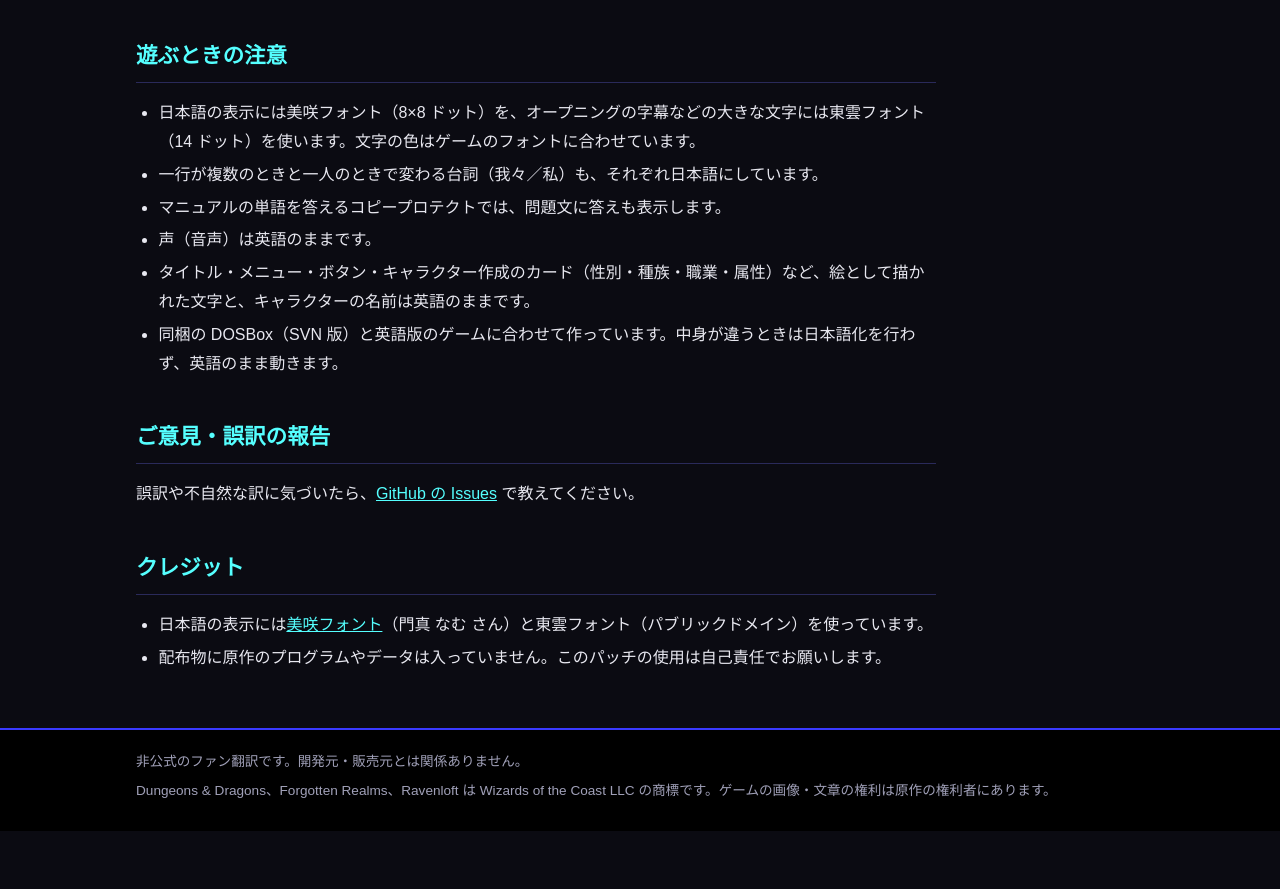
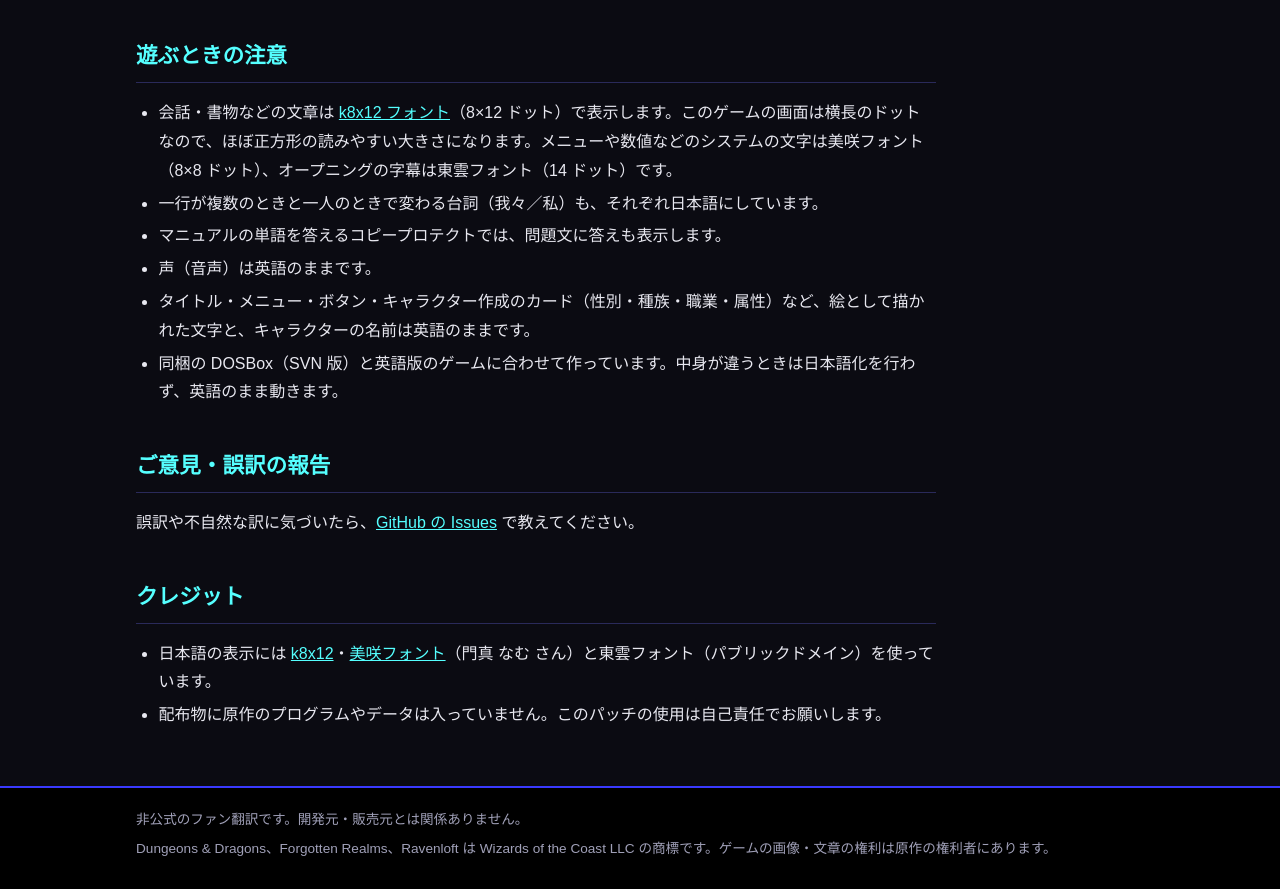
Before and after one commit to higesho/dnd-ja, a plain HTML site: page docs/strahd/index.html in a window 1280 px wide. Shown: the part 1910-2799 px from the top of the page. Before the commit the page ends 2741 px from the top, so only its background shows below. Drawn offline with Linux system fonts and the light colour scheme.

Commit message:
ストラドズ・ポゼッション v1.1: 文章を k8x12 フォントに、画面の画像を 640×400 に
Co-Authored-By: Claude Opus 5.5 <noreply@anthropic.com>

```diff
--- a/docs/strahd/index.html
+++ b/docs/strahd/index.html
@@ -25,7 +25,7 @@
 画面に出るメッセージ、メニュー、自動地図、オプション画面、キャラクター作成の項目までを日本語にしています。
 
 ゲームの DOSBOX フォルダにファイルを 1 つ置くだけで日本語になり、消せば英語に戻ります。</p>
-<p><a class="dl" href="https://github.com/higesho/dnd-ja/releases/tag/strahd-v1.0">ダウンロード（GitHub）</a></p>
+<p><a class="dl" href="https://github.com/higesho/dnd-ja/releases/tag/strahd-v1.1">ダウンロード（GitHub）</a></p>
 </section>
 
 <div class="text">
@@ -62,7 +62,7 @@ Steam のライブラリで「Dungeons &amp; Dragons Ravenloft Series」を右
 
 <h2>遊ぶときの注意</h2>
 <ul>
-<li>日本語の表示には美咲フォント（8×8 ドット）を、オープニングの字幕などの大きな文字には東雲フォント（14 ドット）を使います。文字の色はゲームのフォントに合わせています。</li>
+<li>会話・書物などの文章は <a href="https://littlelimit.net/k8x12.htm">k8x12 フォント</a>（8×12 ドット）で表示します。このゲームの画面は横長のドットなので、ほぼ正方形の読みやすい大きさになります。メニューや数値などのシステムの文字は美咲フォント（8×8 ドット）、オープニングの字幕は東雲フォント（14 ドット）です。</li>
 <li>一行が複数のときと一人のときで変わる台詞（我々／私）も、それぞれ日本語にしています。</li>
 <li>マニュアルの単語を答えるコピープロテクトでは、問題文に答えも表示します。</li>
 <li>声（音声）は英語のままです。</li>
@@ -79,7 +79,7 @@ Steam のライブラリで「Dungeons &amp; Dragons Ravenloft Series」を右
 
 <h2>クレジット</h2>
 <ul>
-<li>日本語の表示には<a href="https://littlelimit.net/misaki.htm">美咲フォント</a>（門真 なむ さん）と東雲フォント（パブリックドメイン）を使っています。</li>
+<li>日本語の表示には <a href="https://littlelimit.net/k8x12.htm">k8x12</a>・<a href="https://littlelimit.net/misaki.htm">美咲フォント</a>（門真 なむ さん）と東雲フォント（パブリックドメイン）を使っています。</li>
 <li>配布物に原作のプログラムやデータは入っていません。このパッチの使用は自己責任でお願いします。</li>
 </ul>
 </div>
```
Also changed, not shown: docs/strahd/img/chargen.png, docs/strahd/img/field.png, docs/strahd/img/intro.png, docs/strahd/img/status.png, docs/strahd/img/talk.png, docs/strahd/img/title.png, 1 other file.
